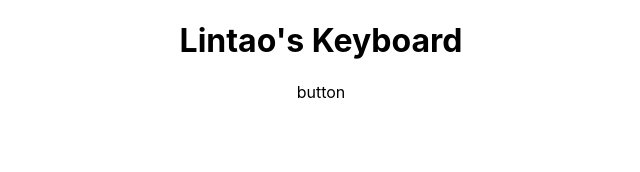
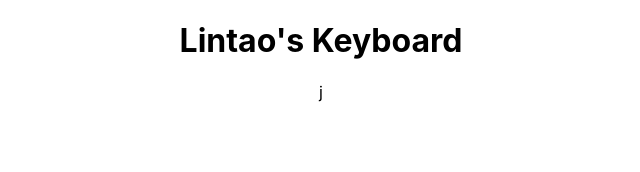
Before and after one commit to LintaoAmons/Keyboard, a React (Create React App) app: page / in a window 1280 px wide. Shown: the top 172 px of the page, without its empty margins (319-959 px from the left). Built offline with nearby package versions, Linux system fonts and the light colour scheme.

Commit message:
Add more props into button

```diff
--- a/src/App.tsx
+++ b/src/App.tsx
@@ -1,5 +1,5 @@
 import React from 'react';
-import { Keyboard } from './Keyboard'
+import { Keyboard } from './core/Keyboard'
 import './App.css';
 
 function App() {
--- a/src/Keyboard.tsx
+++ /dev/null
@@ -1,12 +0,0 @@
-import { OneButton } from "./OneButton";
-import { Modifier } from "./OneButton";
-
-const Keyboard: React.FC = () => {
-  return (
-    <div>
-      <OneButton keycode='j' modifiers={[Modifier.CMD]} />
-    </div>
-  )
-}
-
-export { Keyboard };
--- /dev/null
+++ b/src/core/Keyboard.tsx
@@ -0,0 +1,12 @@
+import { OneButton } from "./OneButton/OneButton";
+import { Modifier } from "./OneButton/OneButton";
+
+const Keyboard: React.FC = () => {
+  return (
+    <div>
+      <OneButton keycode='j'/>
+    </div>
+  )
+}
+
+export { Keyboard };
--- a/src/OneButton.tsx
+++ b/src/core/OneButton/OneButton.tsx
@@ -1,6 +1,7 @@
 export interface OneButtonProps {
   keycode: String;
-  modifiers: Modifier[]
+  modifiers?: Modifier[]
+  description?: String;
 }
 export enum Modifier {
   CMD,
@@ -11,7 +12,7 @@ export enum Modifier {
 
 const OneButton: React.FC<OneButtonProps> = (props) => {
   return (
-    <div>button</div>
+    <div>{props.keycode}</div>
   )
 }
 
```
